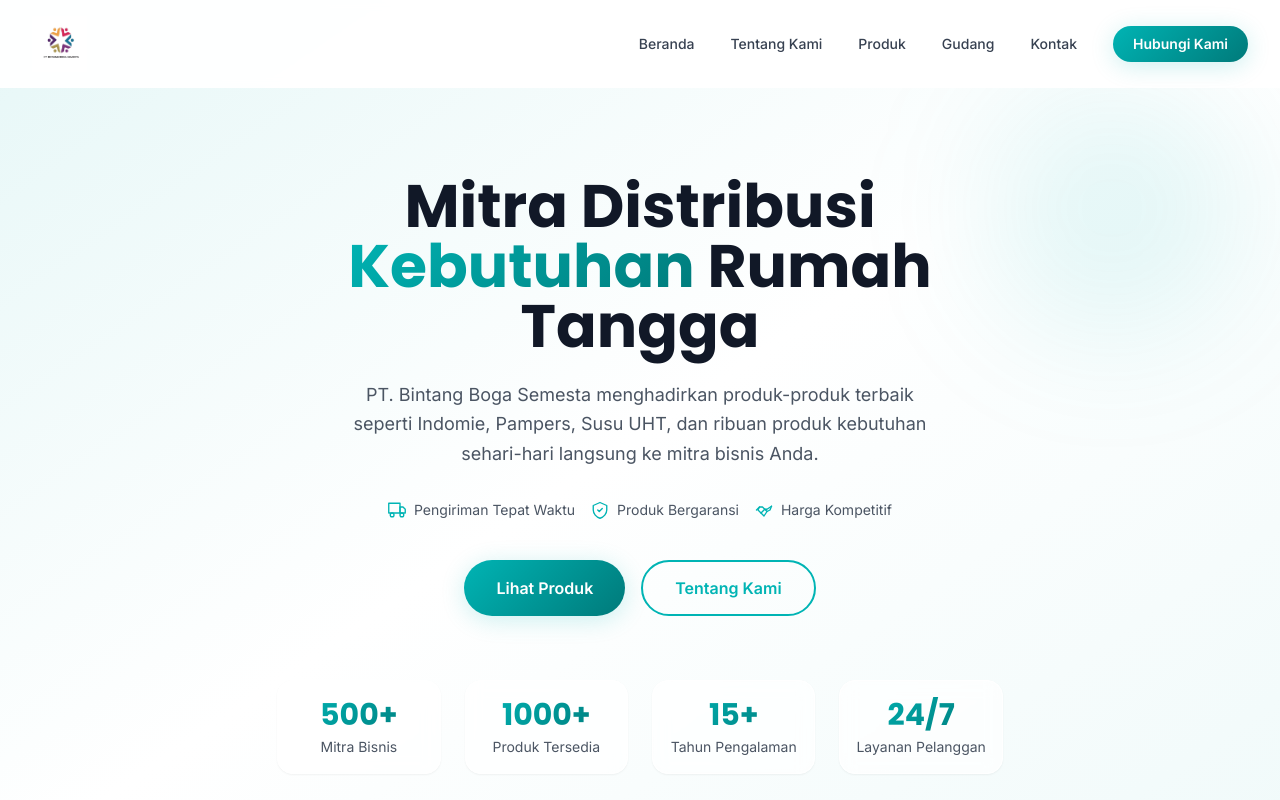
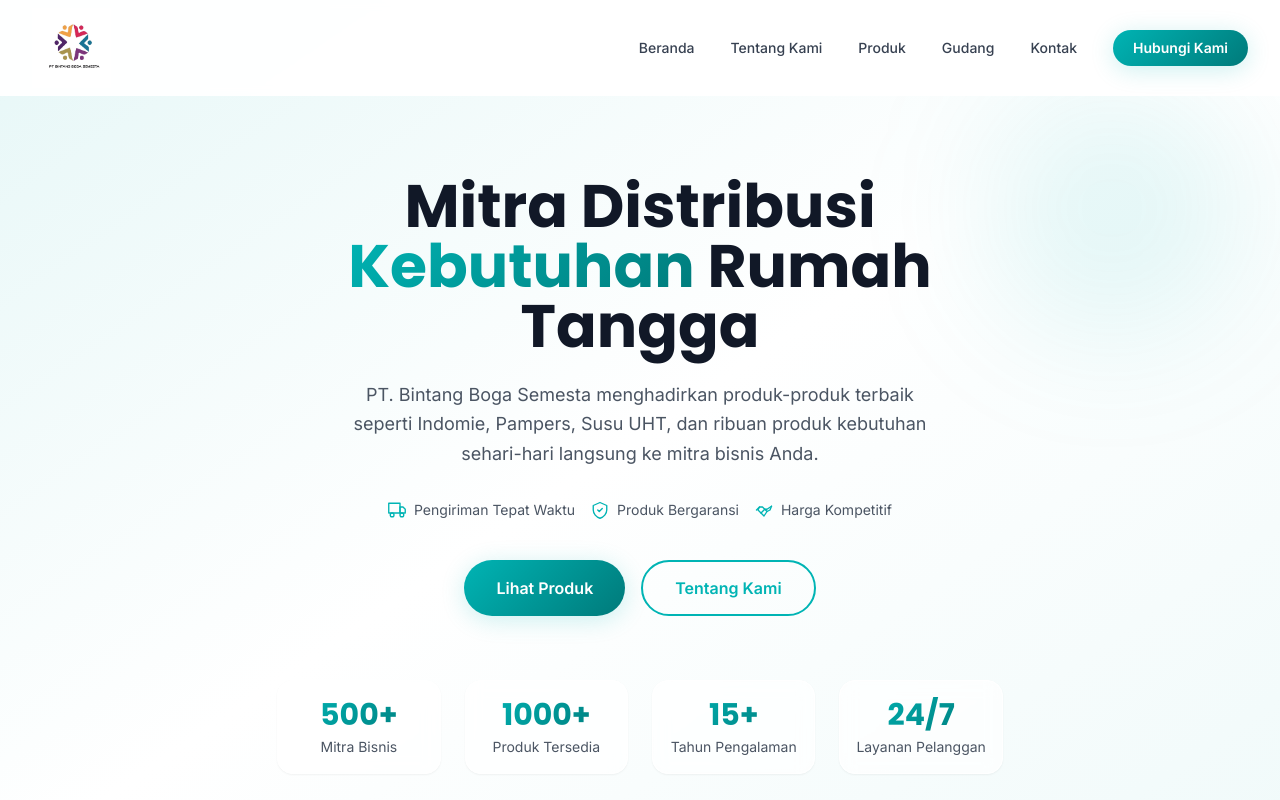
Before and after one commit to michael111103/bintangbogasemesta, a Next.js app: page / in a window 1280 px wide. Shown: the top 800 px of the page. Built offline with nearby package versions, Linux system fonts and the light colour scheme.

Commit message:
Update Navbar.tsx

```diff
--- a/src/components/Navbar.tsx
+++ b/src/components/Navbar.tsx
@@ -37,19 +37,19 @@
     <nav
       className={`fixed top-0 left-0 right-0 z-50 transition-all duration-300 ${
         scrolled
-          ? "bg-white shadow-md py-2"
-          : "bg-white/95 backdrop-blur-sm py-3"
+          ? "bg-white shadow-md"
+          : "bg-white/95 backdrop-blur-sm"
       }`}
     >
       <div className="max-w-7xl mx-auto px-4 sm:px-6 lg:px-8">
-        <div className="flex items-center justify-between h-16">
+        <div className="flex items-center justify-between h-24">
           {/* Logo */}
           <a
             href="#beranda"
             onClick={(e) => handleNavClick(e, "#beranda")}
             className="flex items-center group"
           >
-            <div className="relative w-44 h-14 flex-shrink-0">
+            <div className="relative w-64 h-20 flex-shrink-0">
               <Image
                 src="/logo.jpg"
                 alt="PT. Bintang Boga Semesta Logo"
@@ -87,9 +87,9 @@
             aria-label="Toggle menu"
           >
             {isOpen ? (
-              <IconClose size={22} color="#374151" />
+              <IconClose size={24} color="#374151" />
             ) : (
-              <IconMenu size={22} color="#374151" />
+              <IconMenu size={24} color="#374151" />
             )}
           </button>
         </div>
```
